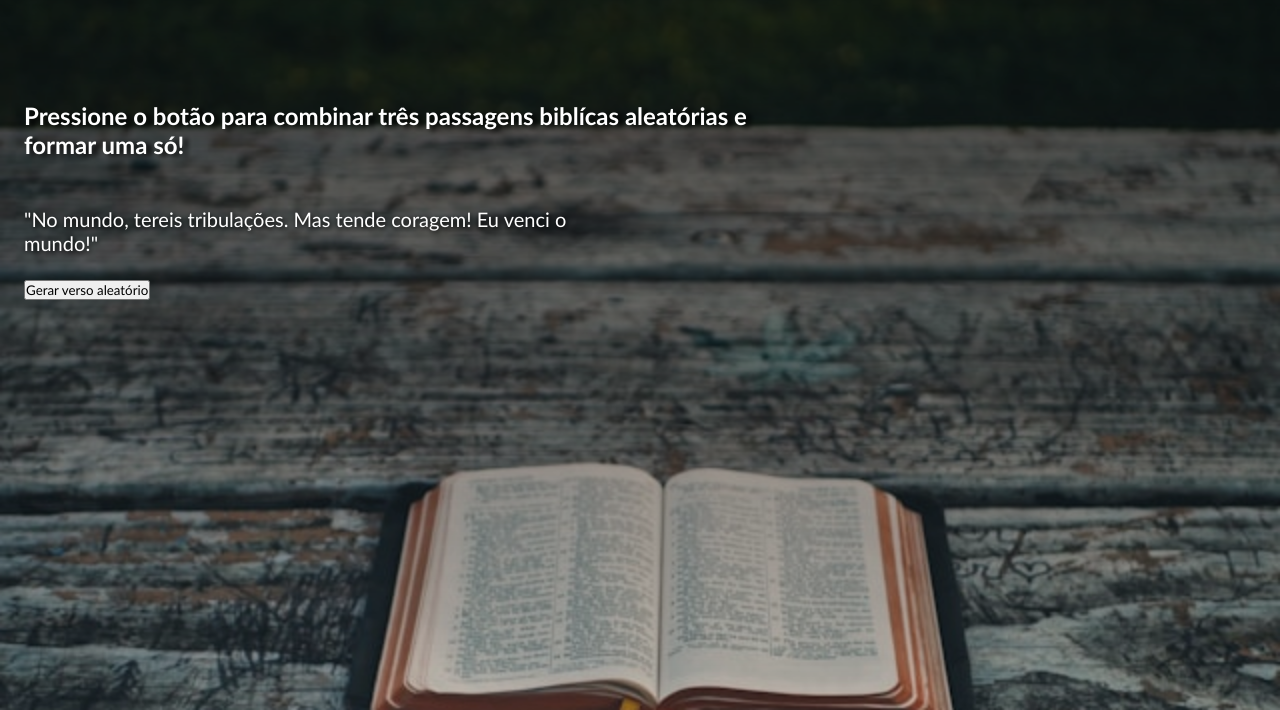
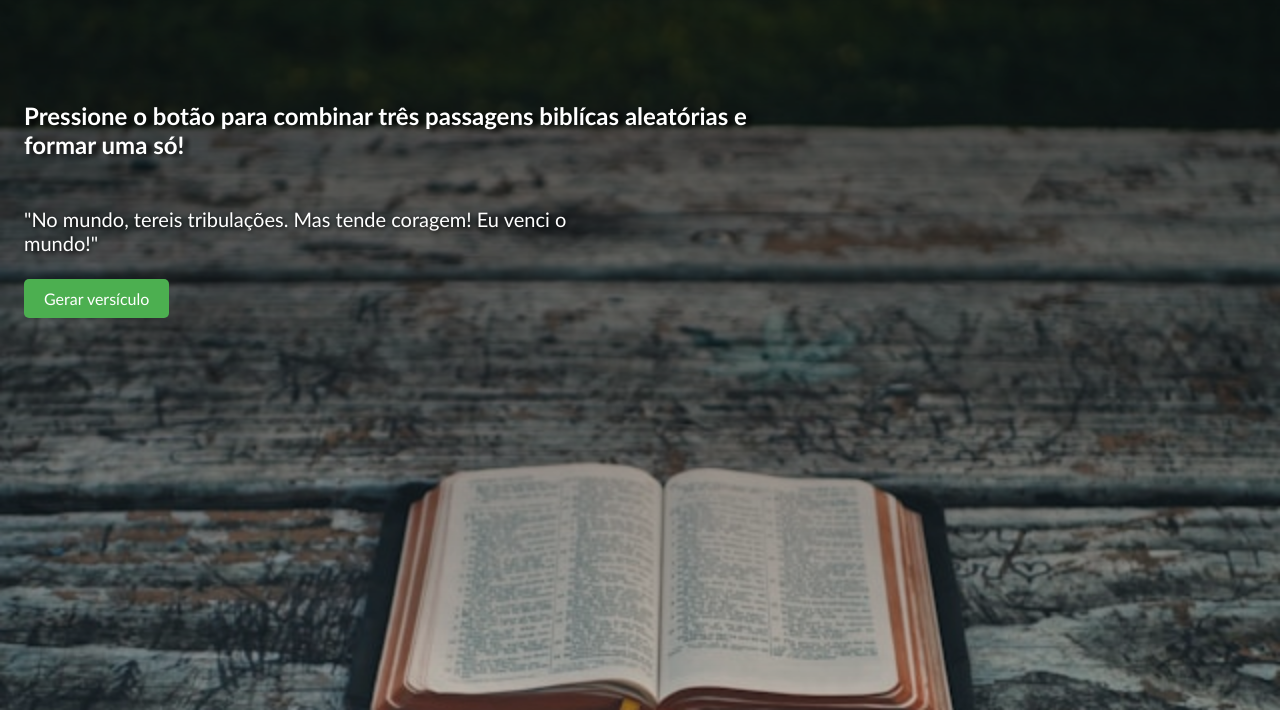
Before and after one commit to ACBaloi/mixed_messages, a plain HTML site: page index.html in a window 1280 px wide. Shown: the part 90-800 px from the top of the page. Drawn offline with Linux system fonts and the light colour scheme; files whose address does not match are found by name.

Commit message:
Styled the button

```diff
--- a/index.html
+++ b/index.html
@@ -13,10 +13,12 @@
     </header>
     <!--Main-->
     <main>
-        <h2>Pressione o botão para combinar três passagens biblícas aleatórias e formar uma só!</h2>
-      <div>
-        <p class="verse">"No mundo, tereis tribulações. Mas tende coragem! Eu venci o mundo!"</p>
-        <button id="button">Gerar verso aleatório</button>
+      <div class="container">
+          <h2>Pressione o botão para combinar três passagens biblícas aleatórias e formar uma só!</h2>
+        <div>
+          <p class="verse">"No mundo, tereis tribulações. Mas tende coragem! Eu venci o mundo!"</p>
+          <button id="button">Gerar versículo</button>
+        </div>
       </div>
     </main>
     <!--Script-->
--- a/style.css
+++ b/style.css
@@ -51,6 +51,7 @@ h2 {
     text-shadow: 5px 2px 5px black;
 }
 
+
 p {
     color: #fff;
     padding-top: 1.5rem;
@@ -62,3 +63,13 @@ p {
 .verse {
   font-size: 1.25rem;
 }
+
+button {
+  padding: 10px 20px;
+  font-size: 1rem;
+  background-color: #4caf50;
+  color: white;
+  border: none;
+  border-radius: 5px;
+  cursor: pointer;
+}
```
